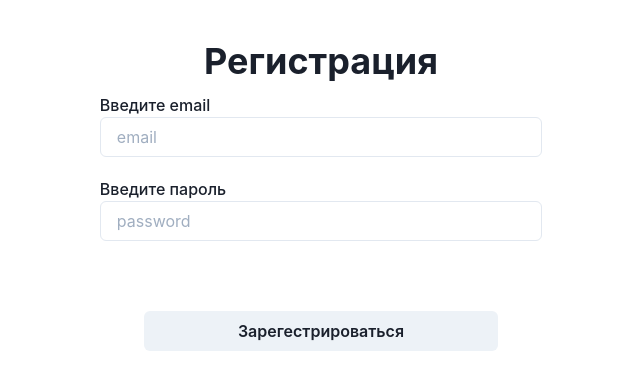
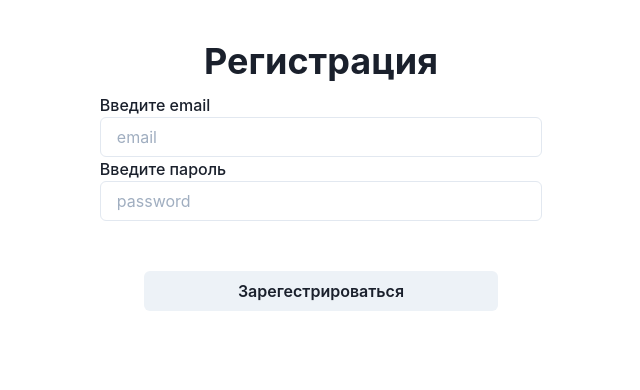
Before and after one commit to StasRnD/users-comments, a React (Create React App) app: page / in a window 1280 px wide. Shown: the top 390 px of the page, without its empty margins (319-959 px from the left). Built offline with nearby package versions, Linux system fonts and the light colour scheme.

Commit message:
feat: introcude formik and yup to login form

```diff
--- a/package.json
+++ b/package.json
@@ -15,6 +15,7 @@
     "@types/node": "^12.0.0",
     "@types/react": "^16.9.0",
     "@types/react-dom": "^16.9.0",
+    "formik": "^2.2.9",
     "framer-motion": "^4.0.0",
     "history": "^5.3.0",
     "luxon": "^2.3.1",
@@ -25,7 +26,8 @@
     "react-router-dom": "^6.2.2",
     "react-scripts": "5.0.0",
     "typescript": "^4.3.5",
-    "web-vitals": "^0.2.2"
+    "web-vitals": "^0.2.2",
+    "yup": "^0.32.11"
   },
   "scripts": {
     "start": "react-scripts start",
--- a/src/components/Login.tsx
+++ b/src/components/Login.tsx
@@ -1,76 +1,69 @@
-import { useState } from 'react';
+import { useFormik } from 'formik';
+import * as Yup from 'yup';
 import { Box, Input, Button, FormLabel, Flex, Heading } from '@chakra-ui/react';
-import set from 'lodash/set';
-import cloneDeep from 'lodash/cloneDeep';
-
-type UserInfo = {
-  email: string;
-  password: string;
-};
-
-type UserInfoProps = {
-  userInfo: UserInfo;
-  onChange: (value: string, inputName: string) => void;
-};
-
-const defaultUserInfo: UserInfo = {
-  email: '',
-  password: '',
-};
 
 export const Login = () => {
-  const [userInfo, setUserInfo] = useState(defaultUserInfo);
-  const userRegistration = (evt: any) => {
-    evt.preventDefault();
-    console.log(userInfo);
-    setUserInfo(defaultUserInfo);
-  };
+  const formik = useFormik({
+    initialValues: {
+      email: '',
+      password: '',
+    },
+    onSubmit: (values) => {
+      alert(JSON.stringify(values, null, 1));
+    },
 
-  const onChange: UserInfoProps['onChange'] = (value, filterName) => {
-    setUserInfo((oldFilters) => set(cloneDeep(oldFilters), filterName, value));
-  };
-
-  const onChangeInputEmail: React.ChangeEventHandler<HTMLInputElement> = (
-    evt
-  ) => {
-    onChange(evt.target.value, 'email');
-  };
-
-  const onChangeInputPassword: React.ChangeEventHandler<HTMLInputElement> = (
-    evt
-  ) => {
-    onChange(evt.target.value, 'password');
-  };
+    validationSchema: Yup.object({
+      email: Yup.string()
+        .required('Required')
+        .email('Format assumed ivan@mail.ru'),
+      password: Yup.string()
+        .min(8, 'Must be 8 characters or min')
+        .required('Required'),
+    }),
+  });
 
   return (
     <Box m='0' w='70%'>
       <Heading textAlign='center' marginBottom='10px'>
         Регистрация
       </Heading>
-      <form onSubmit={userRegistration}>
+      <form onSubmit={formik.handleSubmit}>
         <Flex flexDirection='column' w='50%' mx='auto'>
           <FormLabel htmlFor='email' m='0'>
             Введите email
           </FormLabel>
           <Input
-            value={userInfo.email}
-            onChange={onChangeInputEmail}
+            value={formik.values.email}
+            onChange={formik.handleChange}
+            onBlur={formik.handleBlur}
             id='email'
+            name='email'
             type='email'
             placeholder='email'
-            marginBottom='20px'
           />
+          {formik.touched.email && formik.errors.email ? (
+            <Box color='red' marginBottom='20px'>
+              {formik.errors.email}
+            </Box>
+          ) : null}
+
           <FormLabel htmlFor='password' m='0'>
             Введите пароль
           </FormLabel>
           <Input
-            value={userInfo.password}
-            onChange={onChangeInputPassword}
+            value={formik.values.password}
+            onChange={formik.handleChange}
+            onBlur={formik.handleBlur}
             id='password'
+            name='password'
             type='password'
             placeholder='password'
-            marginBottom='20px'
           />
+          {formik.touched.password && formik.errors.password ? (
+            <Box color='red' marginBottom='20px'>
+              {formik.errors.password}
+            </Box>
+          ) : null}
           <Button type='submit' w='80%' mx='auto' marginTop='50px'>
             Зарегестрироваться
           </Button>
```
Also changed, not shown: 2 other files (tests, documents, lock files or other folders).
